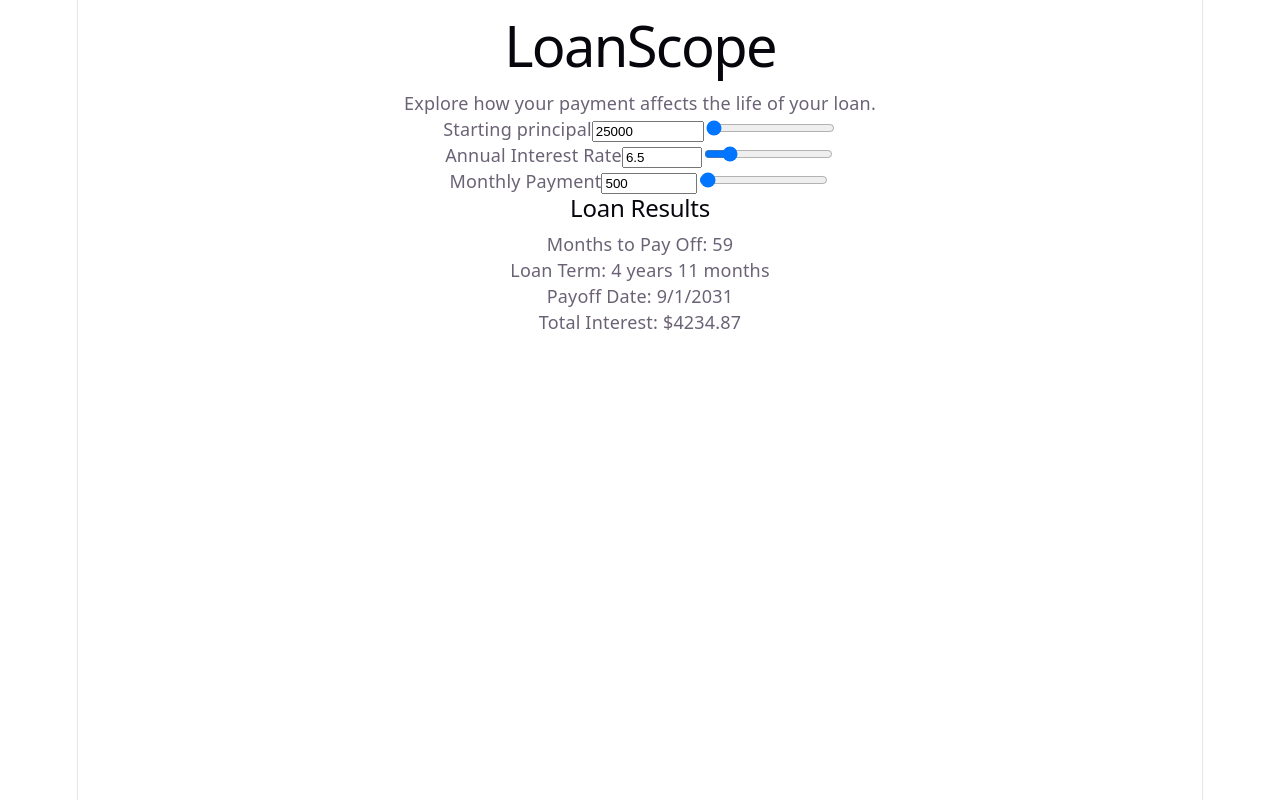
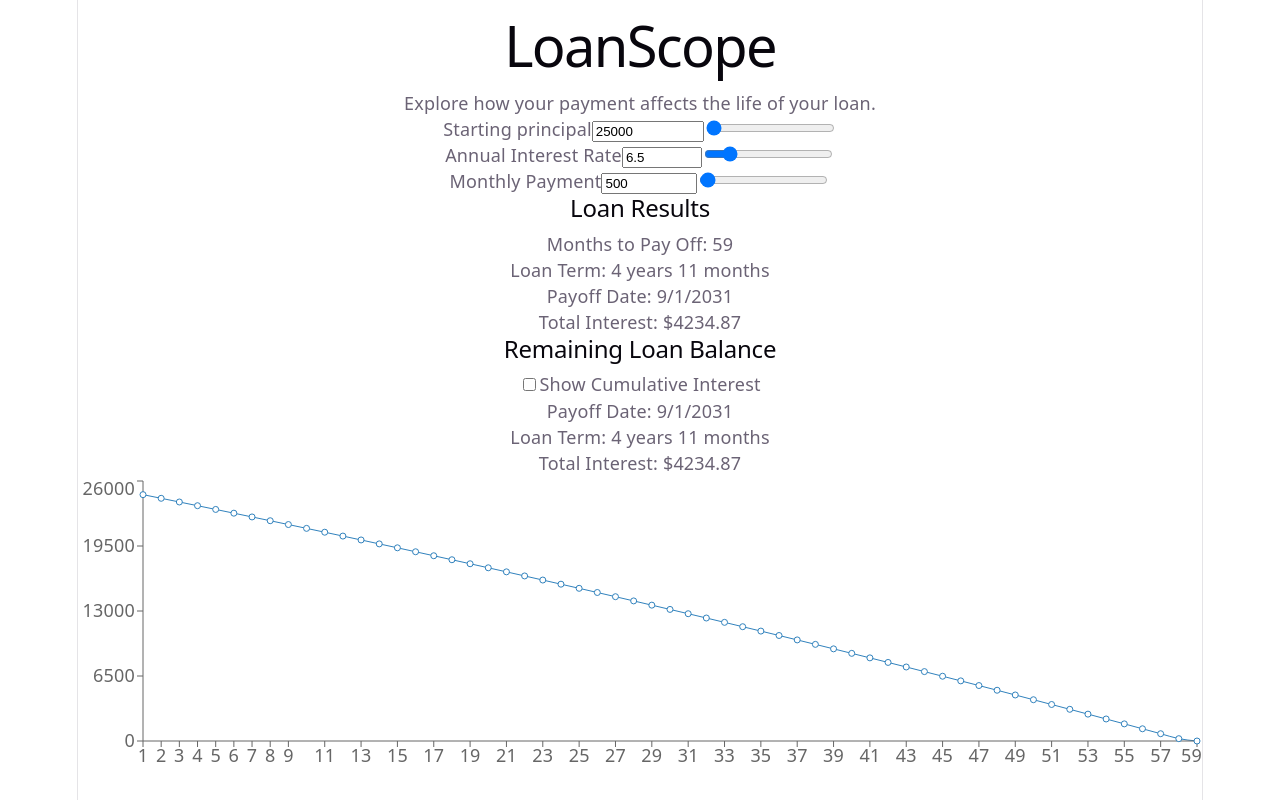
Before and after one commit to xcindyyyx/LoanScope, a React (Vite) app in the folder loanscope/: page / in a window 1280 px wide. Built offline with nearby package versions, Linux system fonts and the light colour scheme.

Commit message:
Add loan balance visualization

```diff
--- a/loanscope/package.json
+++ b/loanscope/package.json
@@ -11,7 +11,8 @@
   },
   "dependencies": {
     "react": "^19.2.8",
-    "react-dom": "^19.2.8"
+    "react-dom": "^19.2.8",
+    "recharts": "^3.10.1"
   },
   "devDependencies": {
     "@types/react": "^19.2.18",
--- a/loanscope/src/App.jsx
+++ b/loanscope/src/App.jsx
@@ -4,8 +4,38 @@ import {
   calc_monthly_interest
 } from "./loan_calculations";
 
+import {
+  LineChart,
+  Line,
+  XAxis,
+  YAxis,
+  Tooltip,
+  ResponsiveContainer
+} from "recharts";
+
 import {useState, useEffect} from "react";
 import './App.css';
+
+// Displays the month, remaining balance, and cumulative interest on hover
+function CustomTooltip({ active, payload, label }) {
+
+  if (active && payload && payload.length) {
+
+    const data = payload[0].payload;
+
+    return (
+      <div className="custom-tooltip">
+        <p>Month: {label}</p>
+        <p>Remaining Balance: ${data.balance.toFixed(2)}</p>
+        <p>
+          Cumulative Interest: ${data.cumulative_interest.toFixed(2)}
+        </p>
+      </div>
+    );
+  }
+
+  return null;
+}
 
 function App() {
 
@@ -18,6 +48,9 @@ function App() {
   const [calcPrincipal, setCalcPrincipal] = useState(25000);
   const [calcInterestRate, setCalcInterestRate] = useState(6.5);
   const [calcMonthlyPayment, setCalcMonthlyPayment] = useState(500);
+
+  // Controls whether cumulative interest is shown on the chart
+  const [showInterest, setShowInterest] = useState(false);
 
   useEffect(() => {
 
@@ -188,11 +221,59 @@ function App() {
           </p>
         </>
        )}
+     </div>
+
+     <div className="loan-chart">
+      <h2>Remaining Loan Balance</h2>
+
+       <label>
+        <input
+          type="checkbox"
+          checked={showInterest}
+          onChange={(e) => setShowInterest(e.target.checked)}
+        />
+        Show Cumulative Interest
+       </label>
+
+      {/* Only show the chart if there is NOT an error */}
+      {!loan_results.error && (
+        <>
+          <div className="chart-summary">
+            <p>Payoff Date: {payoff_date.toLocaleDateString()}</p>
+            <p>Loan Term: {years} years {remaining_months} months</p>
+            <p>Total Interest: ${loan_results.total_interest.toFixed(2)}</p>
+          </div>
+
+          <ResponsiveContainer width="100%" height={300}>
+
+            <LineChart data={loan_results.schedule}>
+              <XAxis dataKey="month" />
+
+              <YAxis />
+
+              <Tooltip content={<CustomTooltip />} />
+
+              <Line
+                type="monotone"
+                dataKey="balance"
+              />
+
+              {showInterest && (
+                <Line
+                  type="monotone"
+                  dataKey="cumulative_interest"
+                />
+              )}
+            </LineChart>
+
+          </ResponsiveContainer>
+        </>
+      )}
 
      </div>
+
     </div>
   );
 }
 
-
 export default App;
```
Also changed, not shown: 1 other file (tests, documents, lock files or other folders).
